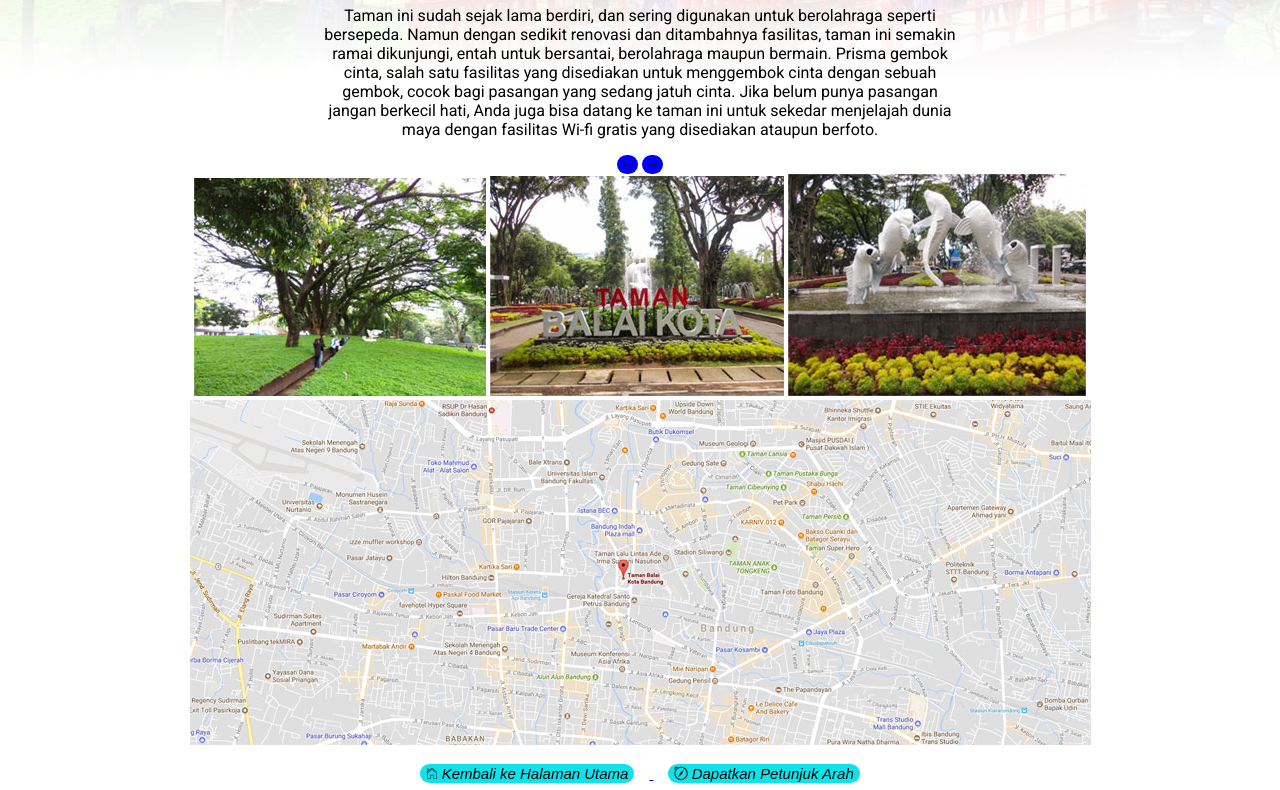
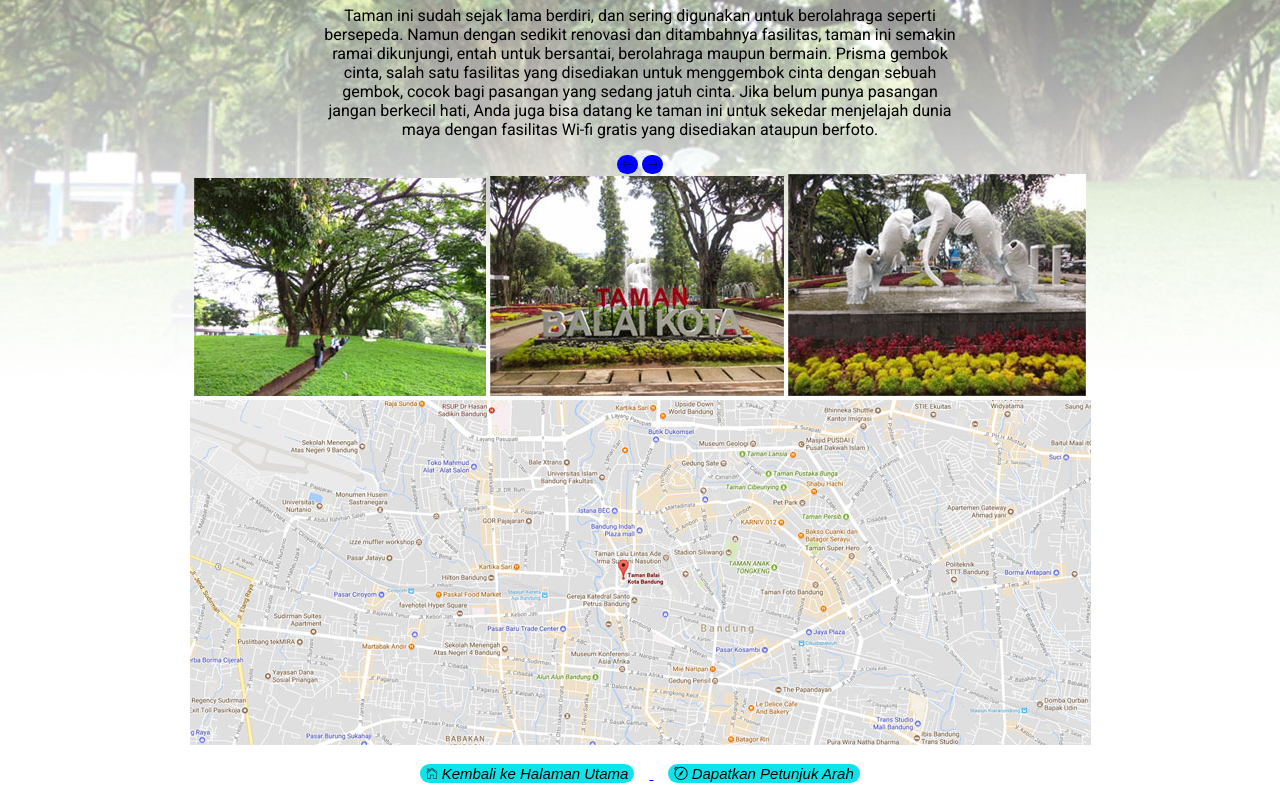
Before and after one commit to alghibran/talentbandung.id, a plain HTML site: page sesi2/single.html in a window 1280 px wide. Shown: the part 287-1077 px from the top of the page. Drawn offline with nearby package versions, Linux system fonts and the light colour scheme.

Commit message:
fix single css

```diff
--- a/sesi2/detail-taman.css
+++ b/sesi2/detail-taman.css
@@ -10,7 +10,7 @@
       margin: 0;
       padding: 0;
       display: block;
-      background-image: url("images/background-1.jpg");
+      background-image: url("images/background-2.jpg");
       background-repeat: no-repeat;
       background-attachment: fixed;
   }
```
Also changed, not shown: sesi2/images/background-2.jpg (added).
